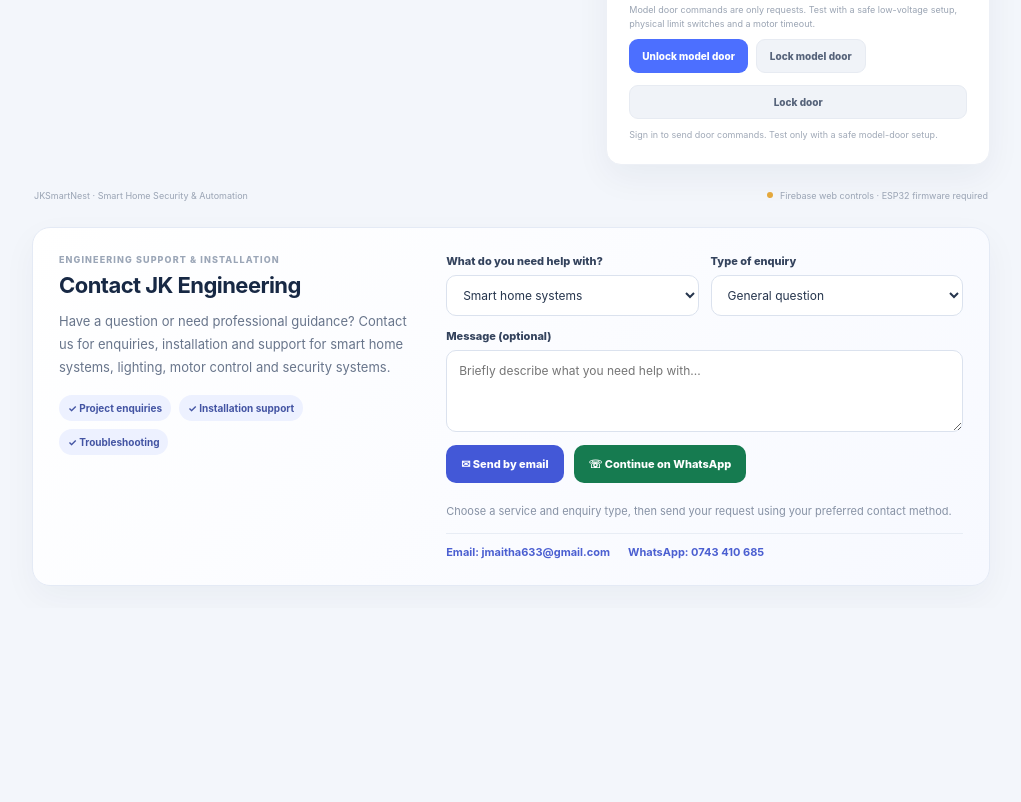
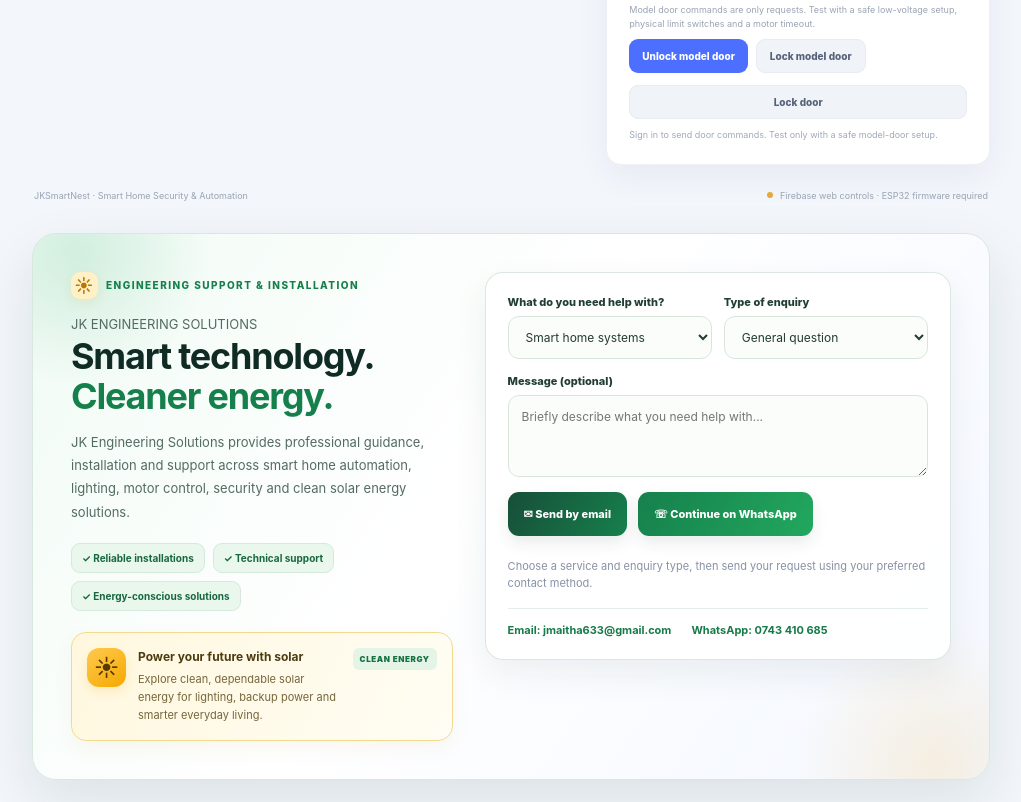
Before and after one commit to jmaitha633/smarthome, a plain HTML site: page index.html in a window 1280 px wide. Shown: the part 1200-2002 px from the top of the page, without its empty margins (248-1269 px from the left). Before the commit the page ends 1808 px from the top, so only its background shows below. Drawn offline with Linux system fonts and the light colour scheme; no server answers.

Commit message:
Add files via upload

```diff
--- a/app-additions.css
+++ b/app-additions.css
@@ -35,3 +35,35 @@
 .contact-direct-links a:hover{text-decoration:underline}
 @media(max-width:760px){.contact-panel{grid-template-columns:1fr;padding:20px;gap:20px}.contact-field-grid{grid-template-columns:1fr 1fr}}
 @media(max-width:480px){.contact-field-grid{grid-template-columns:1fr}.contact-send-actions{flex-direction:column}.contact-send-button{width:100%;box-sizing:border-box}.contact-intro h2{font-size:20px}}
+
+
+/* Premium JK Engineering + clean solar energy contact experience */
+.contact-panel{position:relative;isolation:isolate;overflow:hidden;grid-template-columns:minmax(260px,.9fr) minmax(330px,1.1fr);gap:32px;margin-top:28px;padding:clamp(22px,3.2vw,38px);border:1px solid #d9e8df;border-radius:24px;background:linear-gradient(125deg,#f1fbf5 0%,#ffffff 46%,#f3f7ff 100%);box-shadow:0 22px 55px rgba(16,54,38,.10)}
+.contact-panel:before{content:"";position:absolute;z-index:-1;left:-90px;top:-115px;width:270px;height:270px;border-radius:50%;background:radial-gradient(circle,rgba(48,174,104,.17),rgba(48,174,104,0) 70%)}
+.contact-panel:after{content:"";position:absolute;z-index:-1;right:-85px;bottom:-125px;width:280px;height:280px;border-radius:50%;background:radial-gradient(circle,rgba(250,181,50,.15),rgba(250,181,50,0) 70%)}
+.contact-intro .eyebrow{display:flex;align-items:center;gap:8px;color:#16804c;font-size:10px;letter-spacing:1.45px;margin-bottom:13px}
+.solar-sun{display:inline-grid;place-items:center;width:27px;height:27px;border-radius:9px;background:#fff0c6;color:#b77700;font-size:18px;box-shadow:0 4px 12px #d7a83c24}
+.contact-intro h2{font-size:clamp(27px,3vw,36px);line-height:1.12;letter-spacing:-1.2px;color:#102b24}
+.contact-intro h2 span{color:#16804c}
+.contact-intro p:not(.eyebrow){color:#536b63;font-size:13px;line-height:1.8;margin-top:14px}
+.contact-trust-points{gap:8px;margin-top:19px}
+.contact-trust-points span{display:inline-flex;align-items:center;gap:5px;border:1px solid #d5eadc;background:#e9f7ed;color:#17673e;border-radius:9px;padding:8px 10px;font-size:10px}
+.solar-highlight{display:flex;align-items:flex-start;gap:12px;position:relative;margin-top:21px;padding:15px;border:1px solid #f2d98d;border-radius:15px;background:linear-gradient(115deg,#fff8df,#fffdf4);box-shadow:0 8px 20px rgba(162,119,16,.06)}
+.solar-icon{display:grid;place-items:center;flex:0 0 39px;height:39px;border-radius:12px;background:linear-gradient(145deg,#ffc94f,#f5a900);color:#553900;font-size:24px;box-shadow:0 5px 12px #e2ad2b30}
+.solar-highlight strong{display:block;color:#4d3c10;font-size:12px;line-height:1.5}
+.solar-highlight p{margin:4px 0 0!important;color:#75663b!important;font-size:11px!important;line-height:1.65!important}
+.solar-pill{align-self:flex-start;white-space:nowrap;margin-left:auto;border-radius:6px;background:#e4f4e7;color:#177044;font-size:8px;font-weight:900;letter-spacing:.6px;padding:6px 7px}
+.contact-form{position:relative;padding:22px;border:1px solid rgba(218,230,223,.95);border-radius:18px;background:rgba(255,255,255,.9);box-shadow:0 14px 35px rgba(22,54,40,.07);backdrop-filter:blur(8px);gap:15px}
+.contact-field label{color:#213e32;font-size:11px}
+.contact-field select,.contact-field textarea{border-color:#d7e5dc;border-radius:11px;padding:12px 13px;color:#243b32;background:#fbfdfb;font-size:12px;transition:border-color .2s,box-shadow .2s,background .2s}
+.contact-field select:focus,.contact-field textarea:focus{border-color:#1f9b5b;box-shadow:0 0 0 4px rgba(31,155,91,.12);background:#fff}
+.contact-send-actions{gap:11px}
+.contact-send-button{min-height:44px;border-radius:11px;padding:13px 16px;font-size:11px;box-shadow:0 7px 16px rgba(15,45,32,.09)}
+.contact-email-button{background:linear-gradient(120deg,#174e39,#16804c);color:#fff}
+.contact-whatsapp-button{background:linear-gradient(120deg,#16804c,#22a85e);color:#fff}
+.contact-send-button:focus-visible{outline:3px solid #f1bf42;outline-offset:3px}
+.contact-small-note{color:#74877e;font-size:10px}
+.contact-direct-links{border-top-color:#e3eee7;padding-top:14px;gap:10px 20px}
+.contact-direct-links a{color:#167a49;font-size:11px}
+@media(max-width:760px){.contact-panel{grid-template-columns:1fr;padding:20px;gap:21px}.contact-form{padding:17px}.solar-pill{display:none}}
+@media(max-width:480px){.contact-panel{border-radius:18px}.contact-intro h2{font-size:28px}.contact-field-grid{grid-template-columns:1fr}.contact-send-actions{flex-direction:column}.contact-send-button{width:100%;box-sizing:border-box}.solar-highlight{padding:12px;gap:9px}.solar-icon{flex-basis:34px;height:34px;font-size:21px}}
--- a/contact-form.js
+++ b/contact-form.js
@@ -1,4 +1,4 @@
-/* JK Engineering contact enquiry form. Uses mailto and WhatsApp; no message is stored. */
+/* JK Engineering Solutions contact enquiry form. Uses mailto and WhatsApp; no message is stored. */
 (() => {
   const form = document.getElementById('jk-contact-form');
   const service = document.getElementById('contact-service');
@@ -9,12 +9,12 @@
 
   function buildEnquiry() {
     const details = message.value.trim() || 'Please contact me to discuss this enquiry.';
-    return `Hello JK Engineering,\n\nService: ${service.value}\nEnquiry type: ${reason.value}\nMessage: ${details}\n\nSent from the JKSmartNest website.`;
+    return `Hello JK Engineering Solutions,\n\nService: ${service.value}\nEnquiry type: ${reason.value}\nMessage: ${details}\n\nSent from the JKSmartNest website.`;
   }
 
   form.addEventListener('submit', (event) => {
     event.preventDefault();
-    const subject = `JKSmartNest enquiry - ${service.value}`;
+    const subject = `JK Engineering Solutions enquiry - ${service.value}`;
     const url = `mailto:jmaitha633@gmail.com?subject=${encodeURIComponent(subject)}&body=${encodeURIComponent(buildEnquiry())}`;
     window.location.href = url;
   });
--- a/index.html
+++ b/index.html
@@ -9,8 +9,8 @@
   <link rel="manifest" href="manifest.webmanifest">
   <link rel="icon" href="icon.svg" type="image/svg+xml">
   <link rel="apple-touch-icon" href="icon-192.png">
+  <link rel="stylesheet" href="style.css">
   <link rel="stylesheet" href="app-additions.css">
-  <link rel="stylesheet" href="style.css">
 </head>
 <body>
   <div class="app-shell">
@@ -155,10 +155,16 @@
       <footer class="site-footer"><span>JKSmartNest · Smart Home Security & Automation</span><span><span class="footer-dot"></span> Firebase web controls · ESP32 firmware required</span></footer>
       <section class="contact-panel" id="contact" aria-labelledby="contact-heading">
         <div class="contact-intro">
-          <p class="eyebrow">ENGINEERING SUPPORT & INSTALLATION</p>
-          <h2 id="contact-heading">Contact JK Engineering</h2>
-          <p>Have a question or need professional guidance? Contact us for enquiries, installation and support for smart home systems, lighting, motor control and security systems.</p>
-          <div class="contact-trust-points"><span>✓ Project enquiries</span><span>✓ Installation support</span><span>✓ Troubleshooting</span></div>
+          <p class="eyebrow"><span class="solar-sun" aria-hidden="true">☀</span> ENGINEERING SUPPORT & INSTALLATION</p>
+          <p class="contact-company-name">JK ENGINEERING SOLUTIONS</p>
+          <h2 id="contact-heading">Smart technology.<br><span>Cleaner energy.</span></h2>
+          <p>JK Engineering Solutions provides professional guidance, installation and support across smart home automation, lighting, motor control, security and clean solar energy solutions.</p>
+          <div class="contact-trust-points"><span>✓ Reliable installations</span><span>✓ Technical support</span><span>✓ Energy-conscious solutions</span></div>
+          <div class="solar-highlight">
+            <div class="solar-icon" aria-hidden="true">☀</div>
+            <div><strong>Power your future with solar</strong><p>Explore clean, dependable solar energy for lighting, backup power and smarter everyday living.</p></div>
+            <span class="solar-pill">CLEAN ENERGY</span>
+          </div>
         </div>
         <form class="contact-form" id="jk-contact-form">
           <div class="contact-field-grid">
@@ -166,6 +172,8 @@
               <label for="contact-service">What do you need help with?</label>
               <select id="contact-service" name="service" required>
                 <option value="Smart home systems">Smart home systems</option>
+                <option value="Solar energy systems">Solar energy systems</option>
+                <option value="Solar installation and maintenance">Solar installation and maintenance</option>
                 <option value="Lighting systems">Lighting systems</option>
                 <option value="Motor and door control">Motor and door control</option>
                 <option value="Security and alarm systems">Security and alarm systems</option>
```
Also changed, not shown: README-INSTALL.txt, 1 other file.
